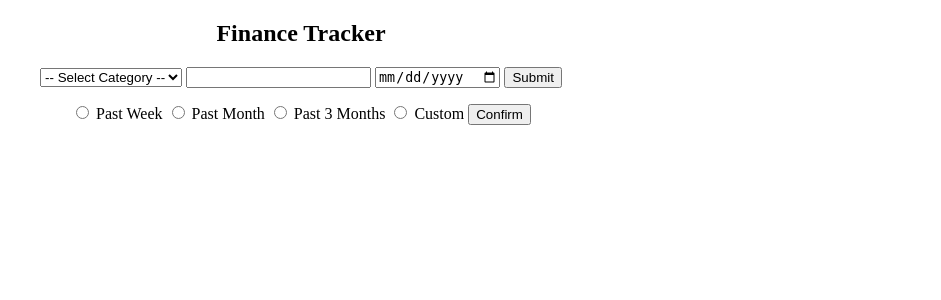
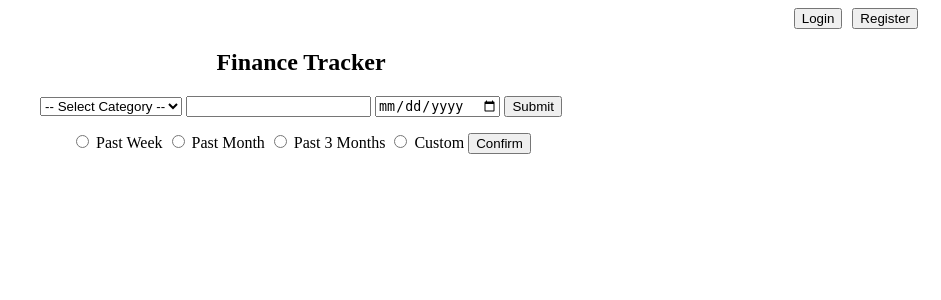
Before and after one commit to SeanS-code/fin-tracker, a Flask app: page / in a window 1280 px wide. Shown: the top 300 px of the page, without its empty margins (339-1280 px from the left). Run offline with Flask 3, Linux system fonts and the light colour scheme; data that the repository does not hold is empty.

Commit message:
created login/register pages

```diff
--- a/flaskr/main.py
+++ b/flaskr/main.py
@@ -3,7 +3,6 @@ from pymongo import MongoClient
 from bson.objectid import ObjectId
 
 from datetime import datetime, timezone, timedelta
-from dateutil.relativedelta import relativedelta
 
 app = Flask(__name__)
 
@@ -84,8 +83,20 @@ def filter():
         one_month_ago = datetime.now(timezone.utc) - timedelta(days=30)
         filtered_expenses = collections.find({"date": {"$gte": one_month_ago}})
 
+    elif filter_value == 'custom':
+        three_months_ago = datetime.now(timezone.utc) - timedelta(days=90)
+        filtered_expenses = collections.find({"date": {"$gte": three_months_ago}})
+
     else:
         # If no valid filter is selected, display all expenses
-        filtered_expenses = collections.find()
+        return redirect(url_for('root'))
 
     return render_template('index.html', collections=filtered_expenses)
+
+@app.route('/login', methods=['GET'])
+def login_direct():
+    return render_template('auth/login.html')
+
+@app.route('/register', methods=['GET'])
+def register():
+    return render_template('auth/register.html')
--- a/flaskr/templates/index.html
+++ b/flaskr/templates/index.html
@@ -6,6 +6,14 @@
     <title>FinanceTracker</title>
 </head>
 <body>
+    <nav style="display: flex; justify-content: end; gap: 10px; margin-right: 15px;">
+        <form method="get" action="/login">
+            <button>Login</button>
+        </form>
+        <form>
+            <button>Register</button>
+        </form>
+    </nav>
     <h2 style="text-align: center;">Finance Tracker</h2>
     <div style="display: flex; flex-direction:column; align-items: center; gap: 5px;">
         <form method="post" action="/add" style="margin-bottom: 10px;">
```
Also changed, not shown: flaskr/templates/auth/login.html (+29 -0 lines), flaskr/templates/auth/register.html (+26 -0 lines), README.md.
